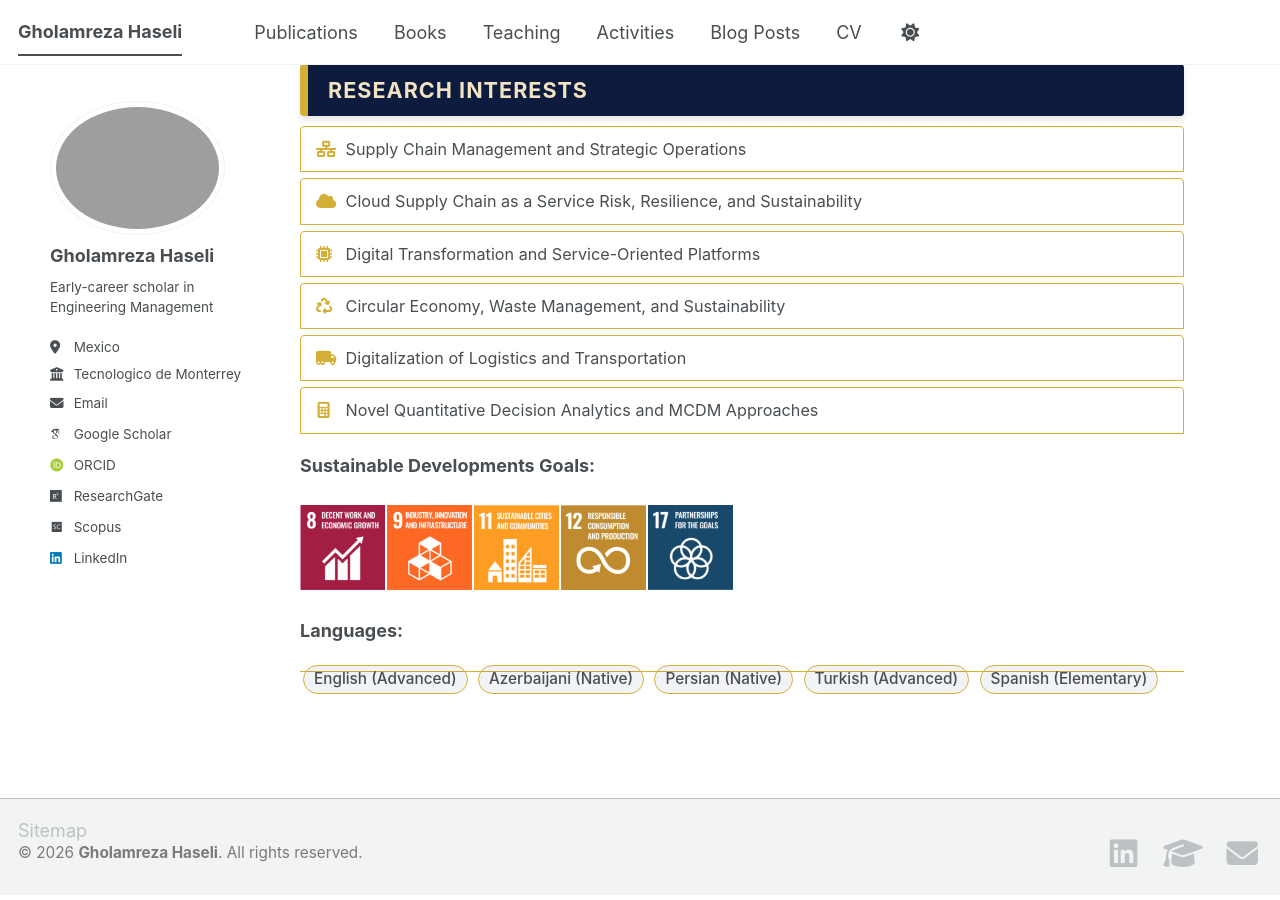
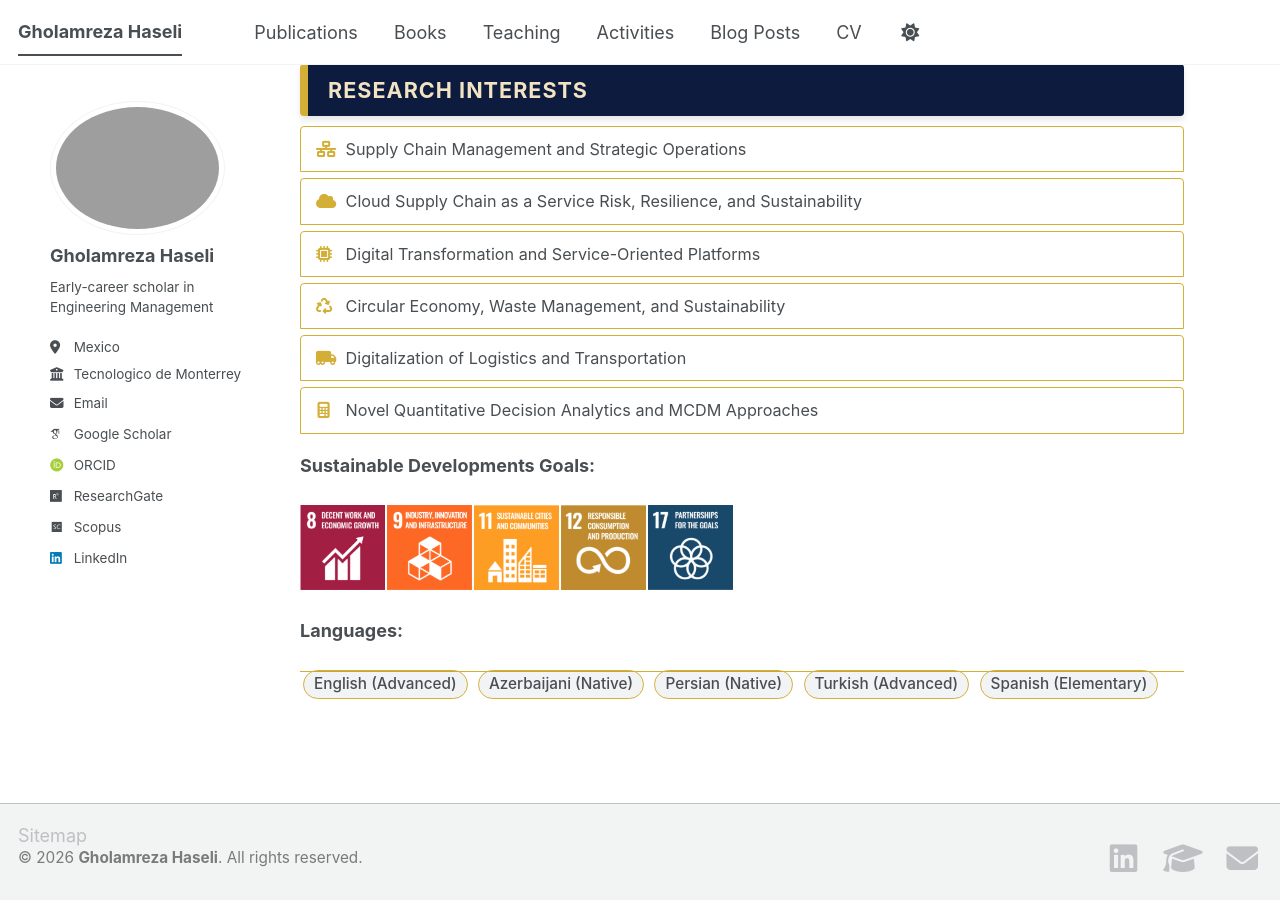
Before and after one commit to Gholamreza-Haseli/Gholamreza-Haseli.github.io, a Jekyll site: the page built from _pages/about.md, in a window 1280 px wide and 900 px high, scrolled down 683 px. Built offline with Jekyll 4.4.1, drawn with Linux system fonts in a browser that asks for light colours; some web fonts are replaced; a script bundle is joined from its source files by our own code; library files that are not in the unit come from our copies.

Commit message:
Update about.md

```diff
--- a/_pages/about.md
+++ b/_pages/about.md
@@ -166,7 +166,7 @@
 
 <div class="language-section" style="margin-top: 20px;">
    <strong>Languages:</strong>
-  <h4 style="border-bottom: 1px solid #d4af37; margin-bottom: -10px; padding-bottom: 0px;"></h4>
+  <h4 style="border-bottom: 1px solid #d4af37; margin-bottom: -5px; padding-bottom: 0px;"></h4>
   <p style="font-size: 0.85em;">
     <span class="badge-lang">English (Advanced)</span>
     <span class="badge-lang">Azerbaijani (Native)</span>
```
